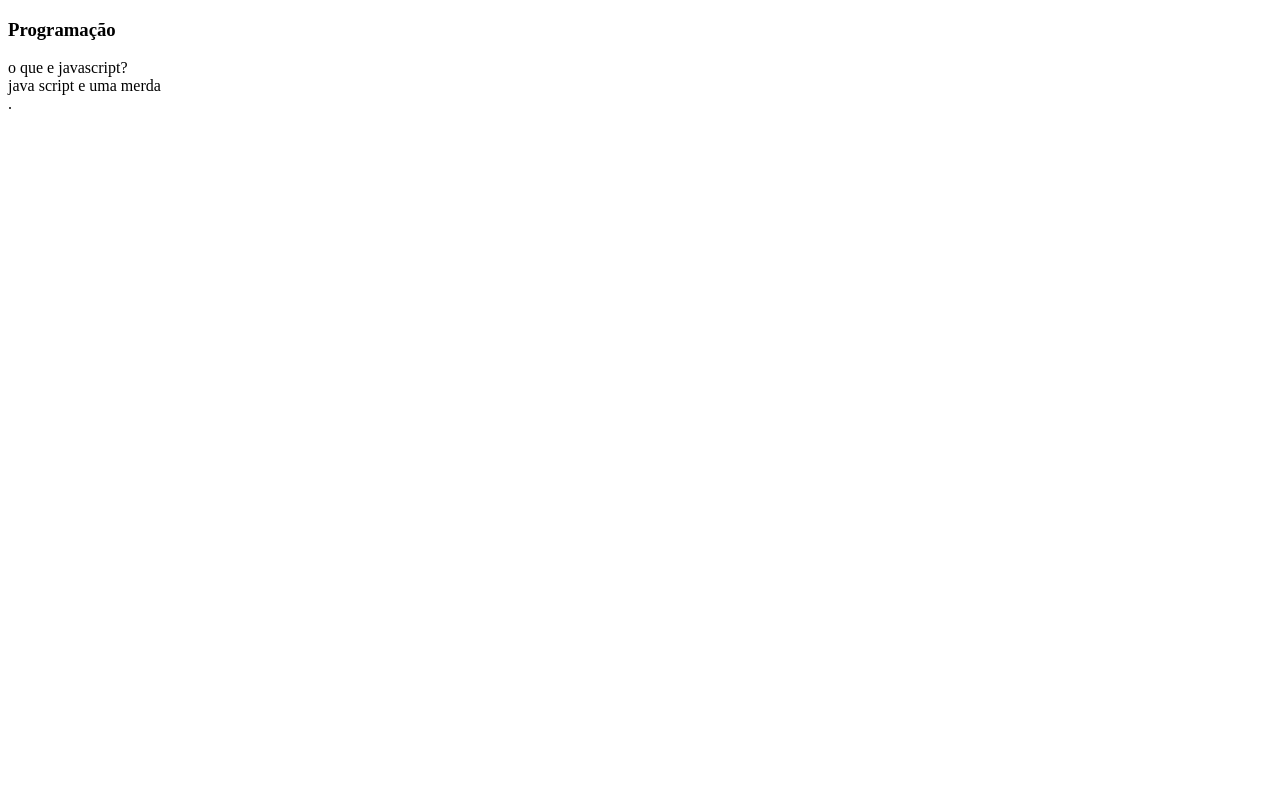
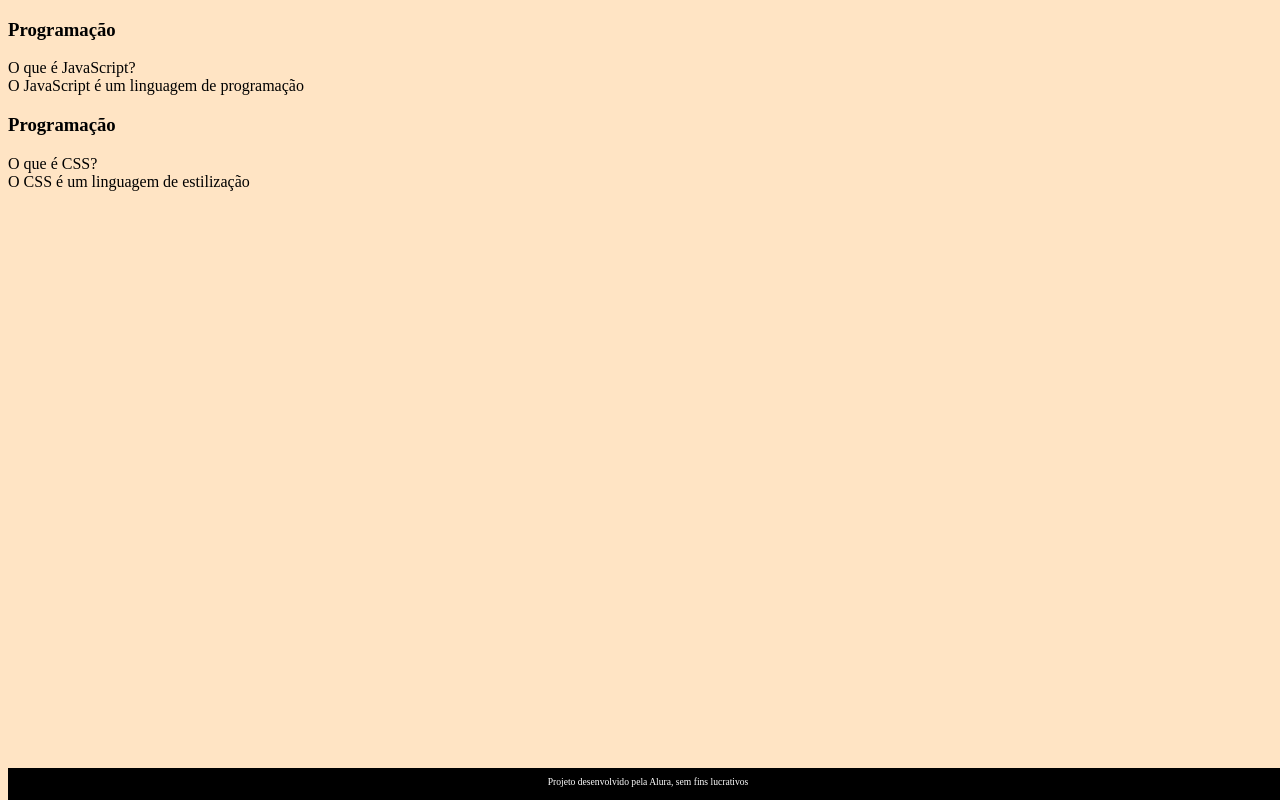
Before and after one commit to lucasgfurlanetto/prof-falo-que-flashcard, a plain HTML site: page index.html in a window 1280 px wide. Drawn offline with Linux system fonts and the light colour scheme.

Commit message:
style.css (noa salvo aula passada)

```diff
--- /dev/null
+++ b/assets/style.css
@@ -0,0 +1,19 @@
+body{
+    background-color: bisque;
+    font-family: Bai Jamjuree;
+}
+
+footer{
+    background-color: black;
+    color: white;
+    position: fixed;
+    bottom: 0;
+    width: 100%;
+    height: 2rem;
+}
+
+footer p{
+    text-align: center;
+    font-size: 0.6rem;
+    margin-top: 0.5rem;
+}
--- a/index.html
+++ b/index.html
@@ -3,26 +3,40 @@
 <head>
     <meta charset="UTF-8">
     <meta name="viewport" content="width=device-width, initial-scale=1.0">
-    <title>Flashcard</title>
+    <title> </title>
+    <link rel="stylesheet" href="assets/style.css">
 </head>
 <body>
     <main>
         <section id="container">
             <article class=cartao>
                 <div class="cartao__conteudo">
-                   <h3>Programação</h3>
-                   <div clas="cartao__conteudo__perunta">
-                   o que e javascript?
+                    <h3>Programação</h3>
+                    <div class="cartao__conteudo__pergunta">
+                        O que é JavaScript?
+                    </div>
+                    <div class="cartao__conteudo__resposta">
+                        O JavaScript é um linguagem de programação
+                    </div>
                 </div>
-                <div clas="cartao__conteudo__resposta">
-                 java script e uma merda
+            </article>
+            <article class="cartao">
+                <div class="cartao__conteudo">
+                    <h3>Programação</h3>
+                    <div class="cartao__conteudo__pergunta">
+                        O que é CSS?
+                    </div>
+                    <div class="cartao__conteudo__resposta">
+                        O CSS é um linguagem de estilização
+                    </div>
                 </div>
             </article>
         </section>
 
     </main>
-</html>
-.
+
+    <footer>
+        <p>Projeto desenvolvido pela Alura, sem fins lucrativos</p>
     </footer>
 
 </body>
```
